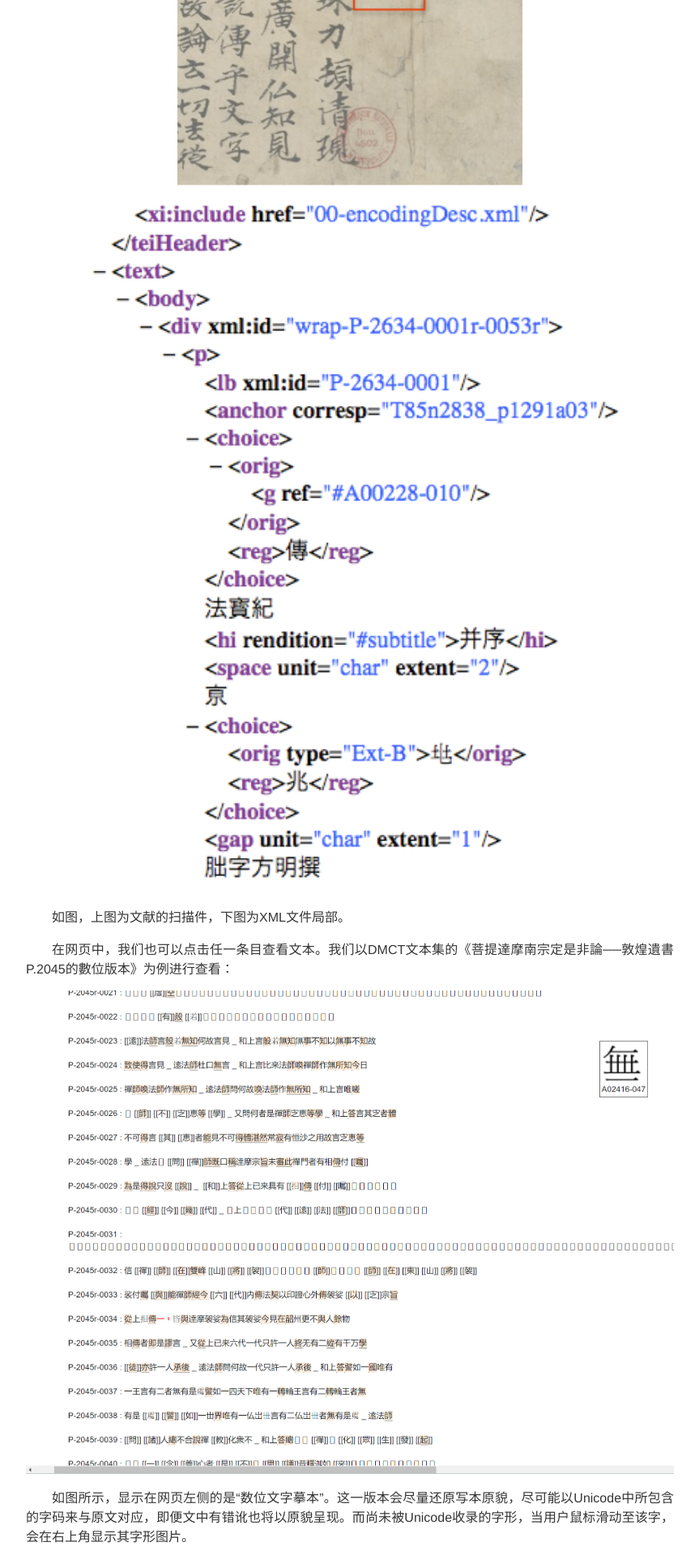
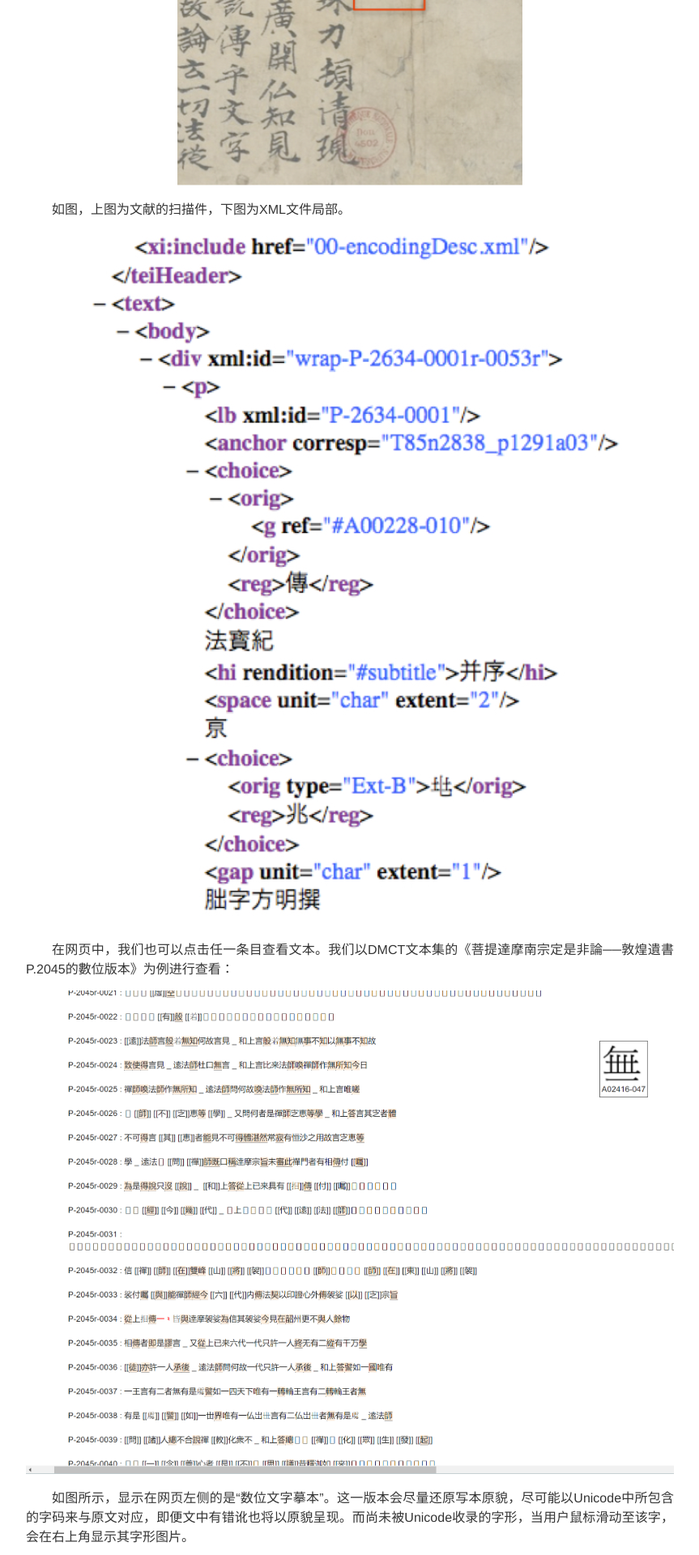
Before and after one commit to DHHD2022/DHHD2022.GitHub.io, a Jekyll site: the page built from dh_blog/_posts/2022-06-30-佛教资料数据库.md, in a window 1280 px wide. Shown: the part 3216-5136 px from the top of the page at 81% size, without its empty margins (208-1071 px from the left). Built offline with Jekyll 4.4.1, drawn with Linux system fonts in a browser that asks for light colours.

Commit message:
Update 2022-06-30-佛教资料数据库.md

```diff
--- a/dh_blog/_posts/2022-06-30-佛教资料数据库.md
+++ b/dh_blog/_posts/2022-06-30-佛教资料数据库.md
@@ -93,9 +93,11 @@
 
 ![image](https://raw.githubusercontent.com/DHHD2022/DHHD2022.GitHub.io/main/pics/2022-06-30/xieben.png)
 
+如图，上图为文献的扫描件，下图为XML文件局部。
+
 ![image](https://raw.githubusercontent.com/DHHD2022/DHHD2022.GitHub.io/main/pics/2022-06-30/tei.png)
 
-如图，上图为文献的扫描件，下图为XML文件局部。
+
 
 在网页中，我们也可以点击任一条目查看文本。我们以DMCT文本集的《菩提達摩南宗定是非論──敦煌遺書P.2045的數位版本》为例进行查看：
 
@@ -103,7 +105,7 @@
 
 如图所示，显示在网页左侧的是“数位文字摹本”。这一版本会尽量还原写本原貌，尽可能以Unicode中所包含的字码来与原文对应，即便文中有错讹也将以原貌呈现。而尚未被Unicode收录的字形，当用户鼠标滑动至该字，会在右上角显示其字形图片。
 
-![image](https://raw.githubusercontent.com/DHHD2022/DHHD2022.GitHub.io/main/pics/2022-06-30/text1.png)
+![image](https://raw.githubusercontent.com/DHHD2022/DHHD2022.GitHub.io/main/pics/2022-06-30/text2.png)
 
 如果读者想要阅读处理好的标准版本，则可参见网页右侧的“标准字体化版”。该版本经研究人员整理加工而成，其中所有异体字都以通用的标准字形来书写，修订了文中错误（以绿色标注），并添加了十分详尽的注释。在两个版本中，破损和模糊的字都以方框表示。
 
```
